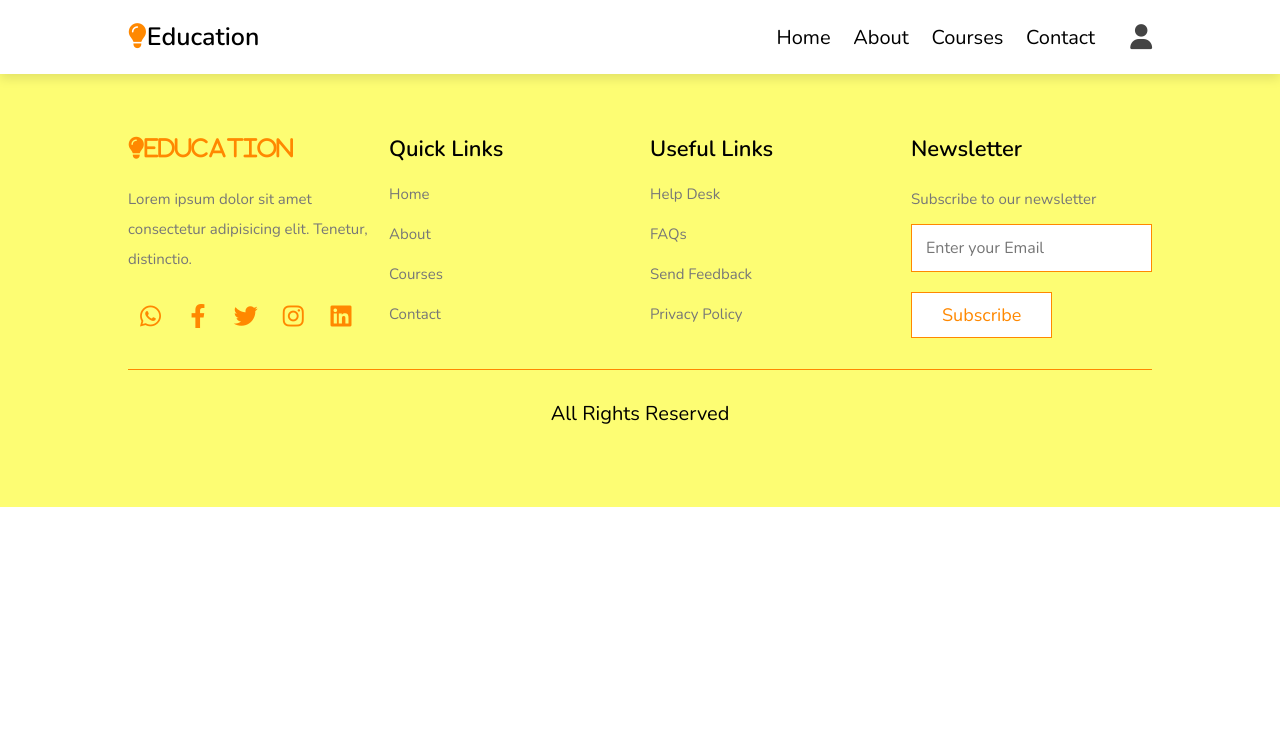
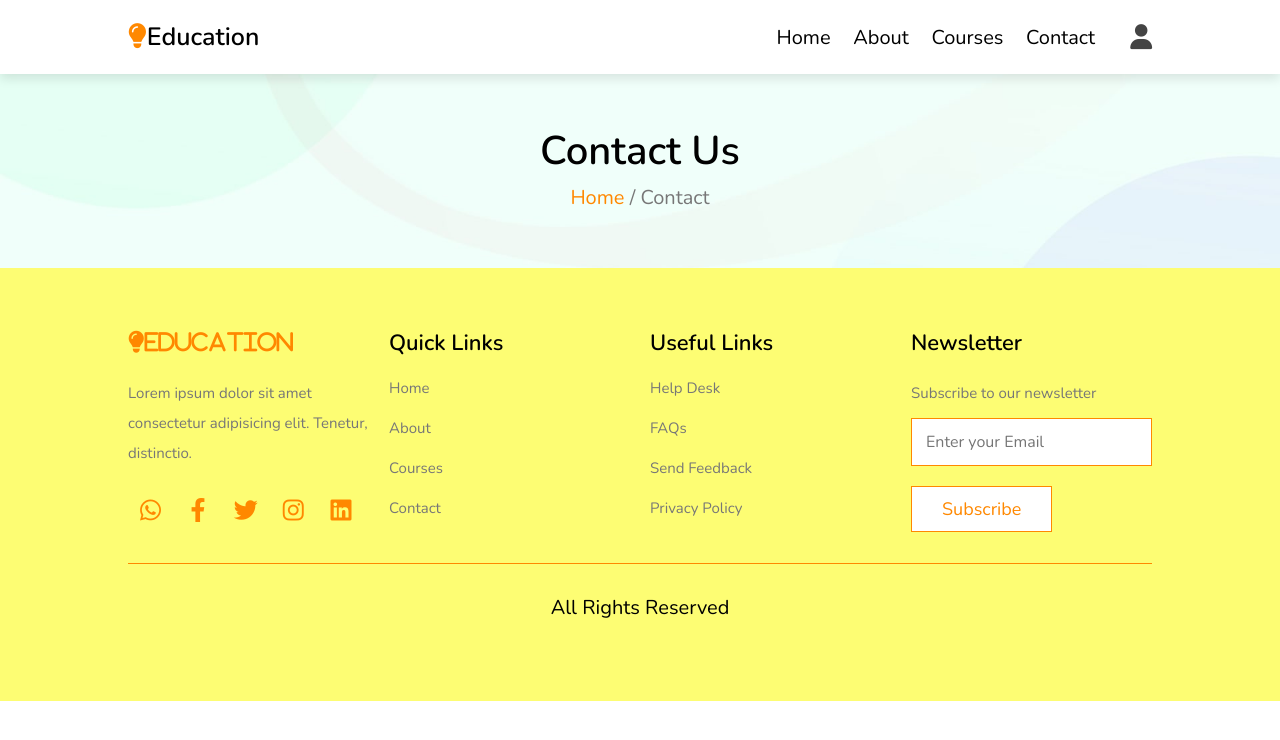
Before and after one commit to Thuotracy/school-website, a plain HTML site: page contact.html in a window 1280 px wide. Drawn offline with nearby package versions, Linux system fonts and the light colour scheme.

Commit message:
started the contact us page

```diff
--- a/contact.html
+++ b/contact.html
@@ -70,6 +70,18 @@
     <!-- end header section-->
 
 
+    <section class="heading-link">
+
+        <h3>Contact Us</h3>
+        <p><a href="home.html">Home</a> / Contact</p>
+
+    </section>
+
+    <!-- start of contact section -->
+
+
+    <!-- end of contact section -->
+
 
 
     <!-- start of footer section -->
```
